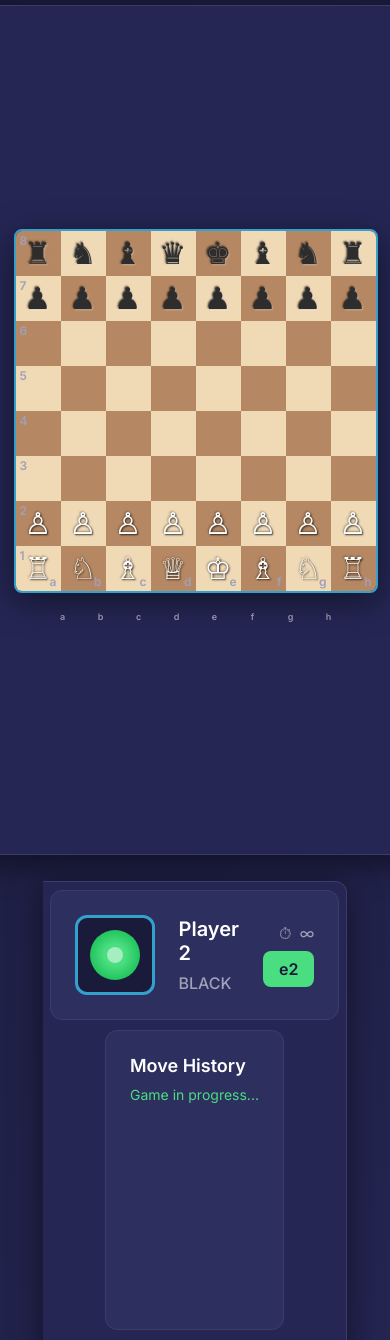
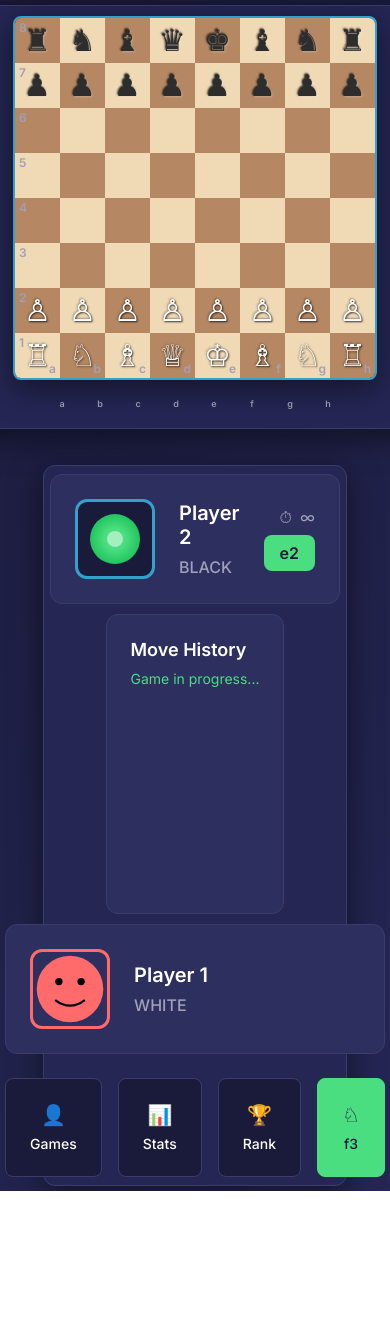
Before and after one commit to TBuksik/chess-game, a website: page index.html in a window 390 px wide. Shown: the top 1340 px of the page. After the commit the page ends 1191 px from the top, so only its background shows below. Drawn offline with Linux system fonts and the light colour scheme.

Commit message:
Updated the mobile responsive design to fix the spacing issues

```diff
--- a/css/styles.css
+++ b/css/styles.css
@@ -441,42 +441,57 @@ body {
 @media (max-width: 1024px) {
     .game-container {
         flex-direction: column;
-        gap: 20px;
-        padding: 15px;
+        gap: 10px;
+        padding: 10px;
         align-items: center;
+        min-height: 100vh;
+        justify-content: flex-start;
+    }
+
+    .main-game {
+        width: 100%;
+        height: auto;
+        border-radius: var(--radius-lg);
+        border: 1px solid var(--border-color);
+        padding: var(--space-md);
+        margin-bottom: 10px;
     }
 
     .sidebar {
         width: 100%;
-        max-width: 560px;
+        max-width: none;
         height: auto;
-        flex-direction: row;
-        justify-content: space-around;
-        padding: 15px;
-        gap: 20px;
-    }
-
-    .sidebar-section {
-        flex: 1;
-        margin: 0 10px;
-        min-width: 0; /* Allow text to wrap */
-    }
-
-    .coordinates {
-        font-size: 12px;
+        flex-direction: column;
+        padding: var(--space-md);
+        gap: var(--space-md);
+        border-radius: var(--radius-lg);
+        border: 1px solid var(--border-color);
     }
 }
 
 @media (max-width: 768px) {
+    body {
+        padding: 0;
+        margin: 0;
+    }
+
     .game-container {
+        padding: 5px;
+        gap: 5px;
+        min-height: 100vh;
+        justify-content: flex-start;
+    }
+
+    .main-game {
         padding: 10px;
-        gap: 15px;
+        width: 100%;
+        max-width: 100%;
     }
 
     .sidebar {
-        max-width: 480px;
-        padding: 12px;
-        gap: 15px;
+        max-width: 100%;
+        padding: 10px;
+        gap: 10px;
     }
 
     .player-info h3 {
```
